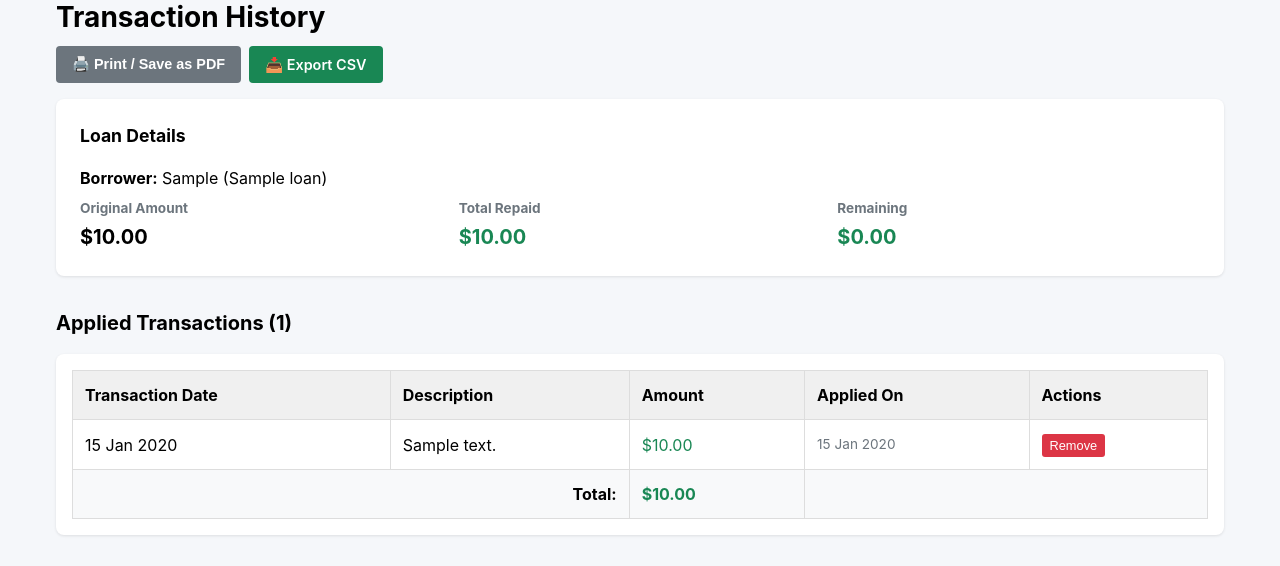
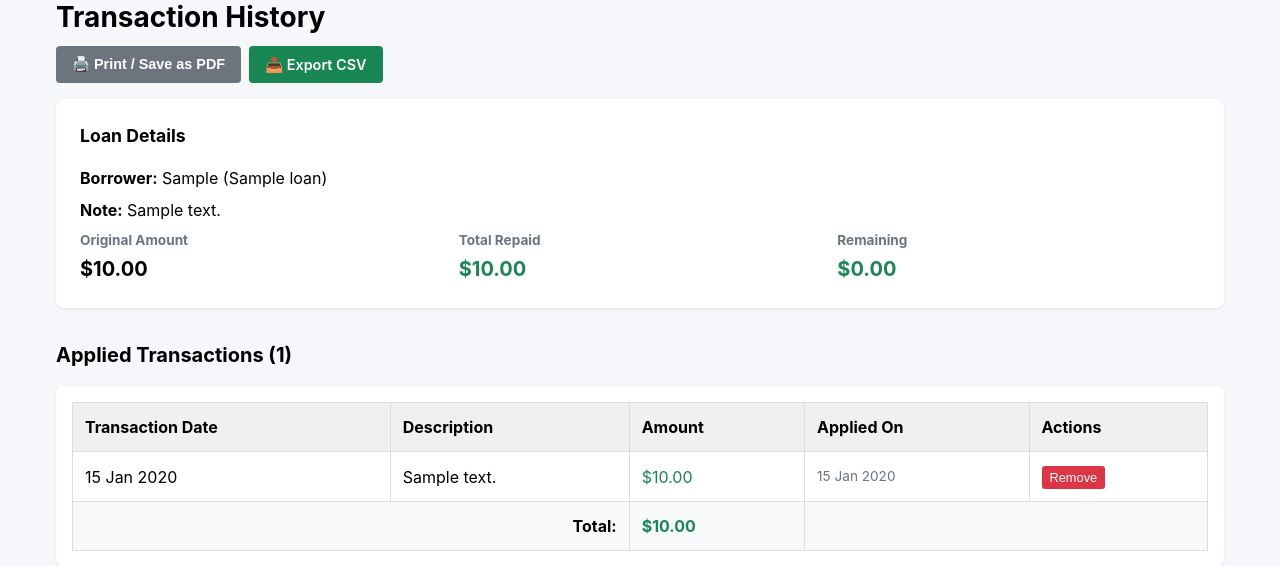
Before and after one commit to dezgo/lendifyme, a Flask app: page /loan/1/transactions in a window 1280 px wide. Shown: the part 163-729 px from the top of the page. Run offline with Flask 3, Linux system fonts and the light colour scheme; the visitor is signed in with stand-in values (Sample User, id 1); tables that the repository leaves empty hold one stand-in row (values such as "Sample post").

Commit message:
Add note to loan deets

```diff
--- a/app.py
+++ b/app.py
@@ -1209,7 +1209,7 @@ def loan_transactions(loan_id):
     c.execute("""
         SELECT l.id, l.borrower, l.amount, l.date_borrowed,
                COALESCE(SUM(at.amount), 0) as amount_repaid,
-               l.bank_name
+               l.bank_name, l.note
         FROM loans l
         LEFT JOIN applied_transactions at ON l.id = at.loan_id
         WHERE l.id = ? AND l.user_id = ?
@@ -1246,7 +1246,7 @@ def export_loan_transactions(loan_id):
     c.execute("""
         SELECT l.id, l.borrower, l.amount, l.date_borrowed,
                COALESCE(SUM(at.amount), 0) as amount_repaid,
-               l.bank_name
+               l.bank_name, l.note
         FROM loans l
         LEFT JOIN applied_transactions at ON l.id = at.loan_id
         WHERE l.id = ? AND l.user_id = ?
--- a/templates/loan_transactions.html
+++ b/templates/loan_transactions.html
@@ -189,6 +189,9 @@ tr:hover {
 <div class="loan-summary">
     <h2>Loan Details</h2>
     <p><strong>Borrower:</strong> {{ loan[1] }}{% if loan[5] %} ({{ loan[5] }}){% endif %}</p>
+    {% if loan[6] %}
+    <p><strong>Note:</strong> {{ loan[6] }}</p>
+    {% endif %}
 
     <div class="summary-grid">
         <div class="summary-item">
```
